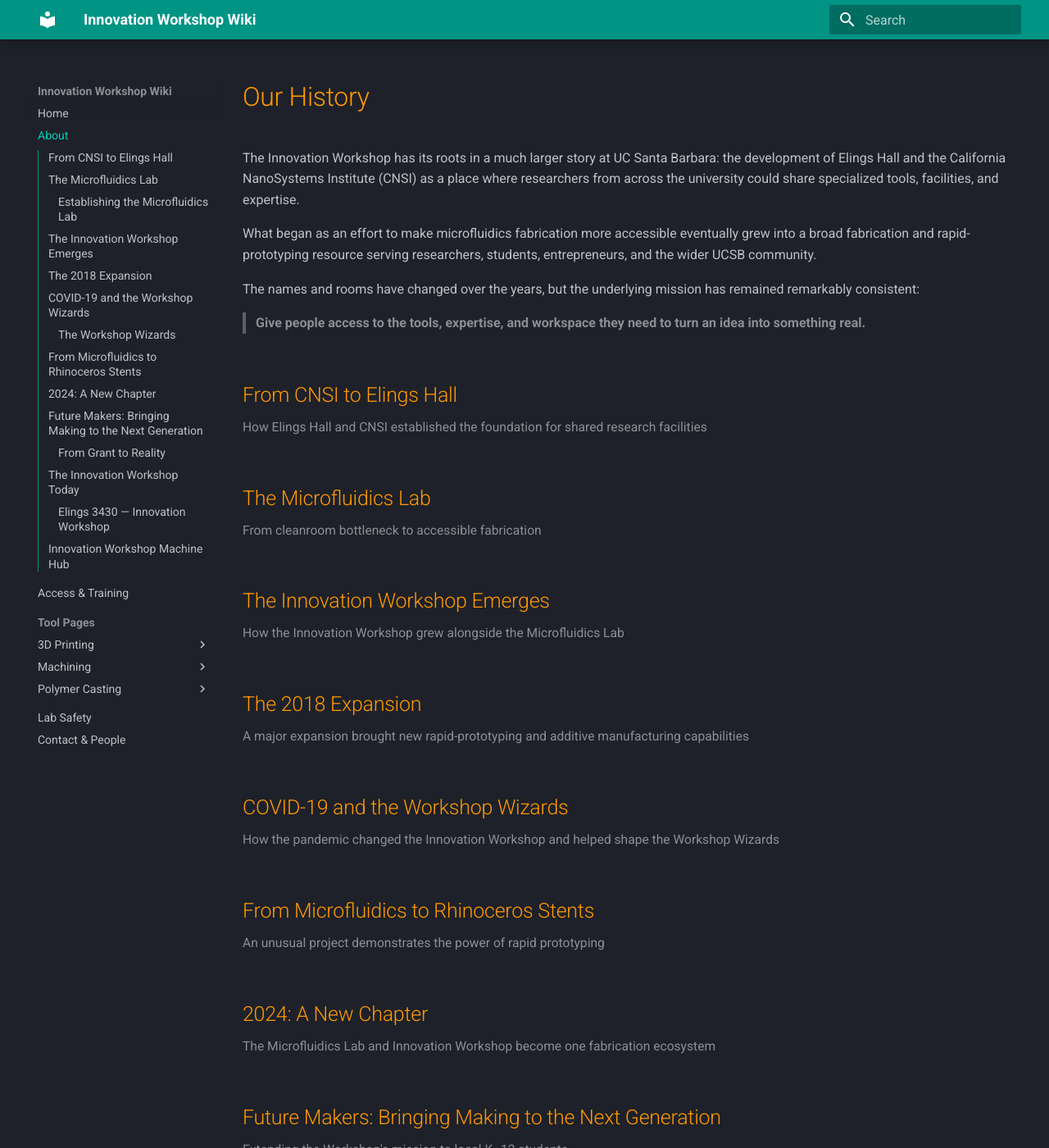
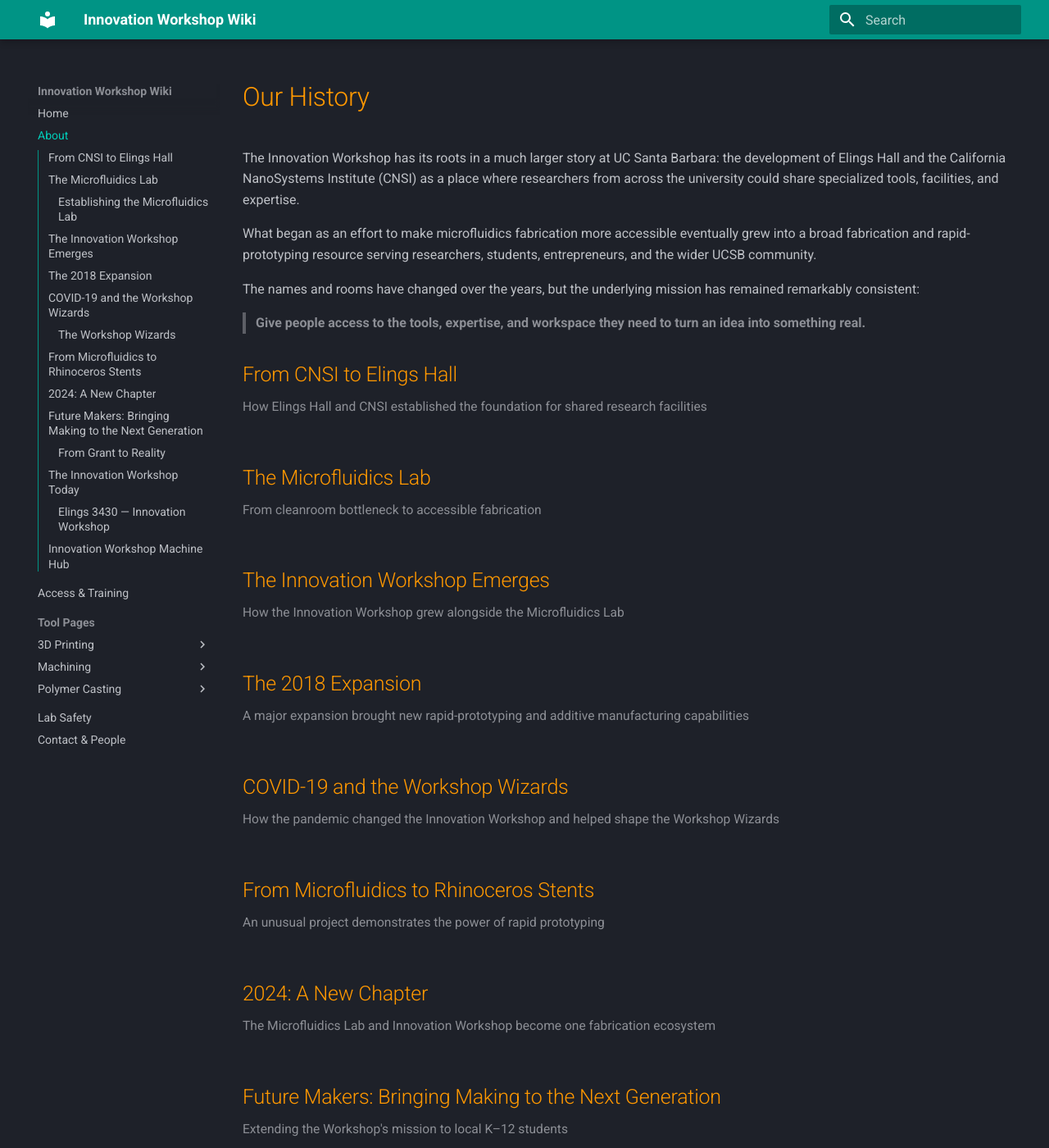
Before and after one commit to ucsb-innovation-workshop/ucsb-innovation-workshop.github.io, an MkDocs documentation site: the page built from docs/about.md, in a window 1280 px wide and 1400 px high. Shown: the whole window at 82% size. Built offline with MkDocs 1.6.1 and Material for MkDocs 9.7.7, drawn with Linux system fonts in a browser that asks for light colours.

Commit message:
Update extra.css

```diff
--- a/docs/stylesheets/extra.css
+++ b/docs/stylesheets/extra.css
@@ -13,8 +13,8 @@
   color: #ff9800;
 }
 
-.md-typeset details + h2 {
-  margin-top: 0.75rem;
+.md-typeset h2 {
+  margin-top: 0.75rem !important;
 }
 
 
```
